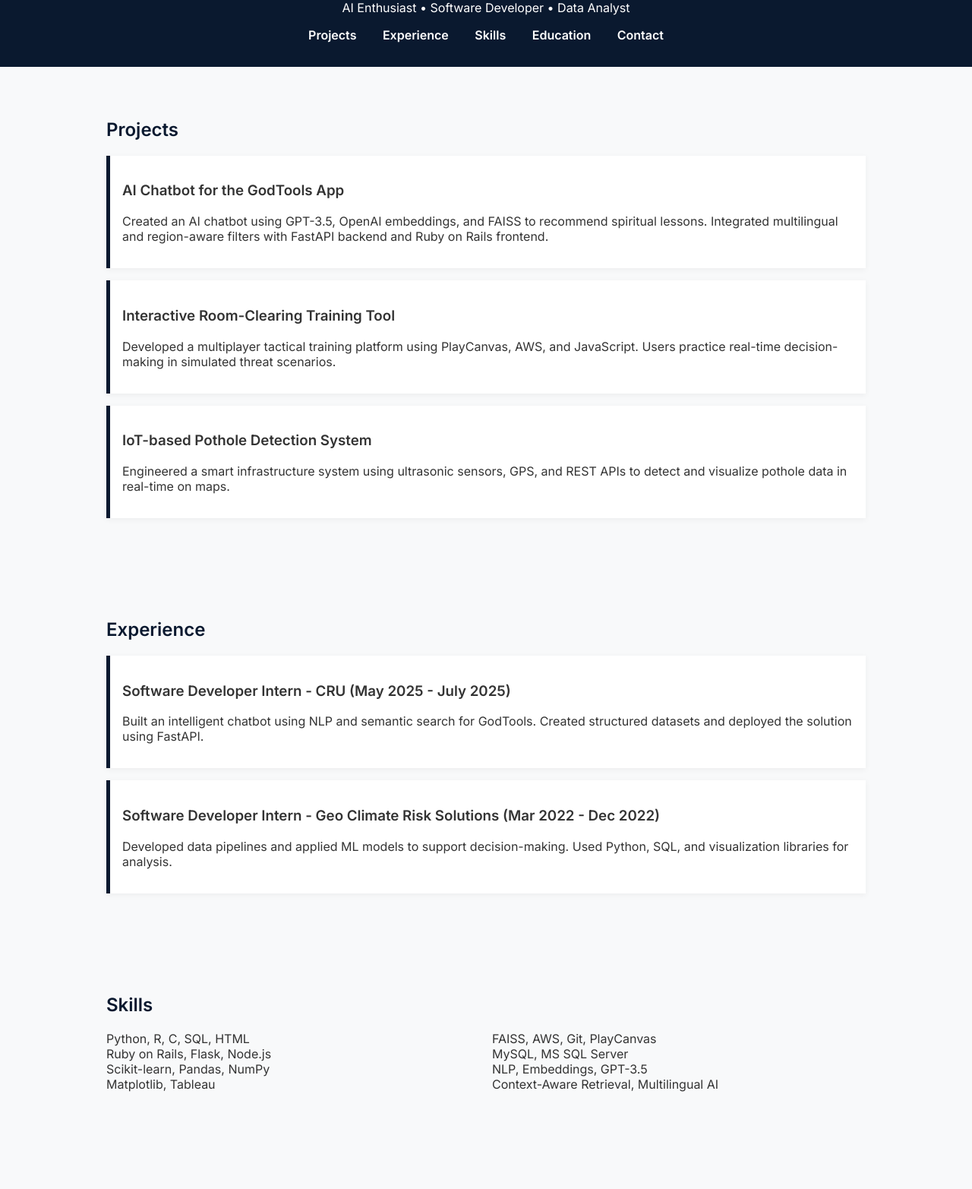
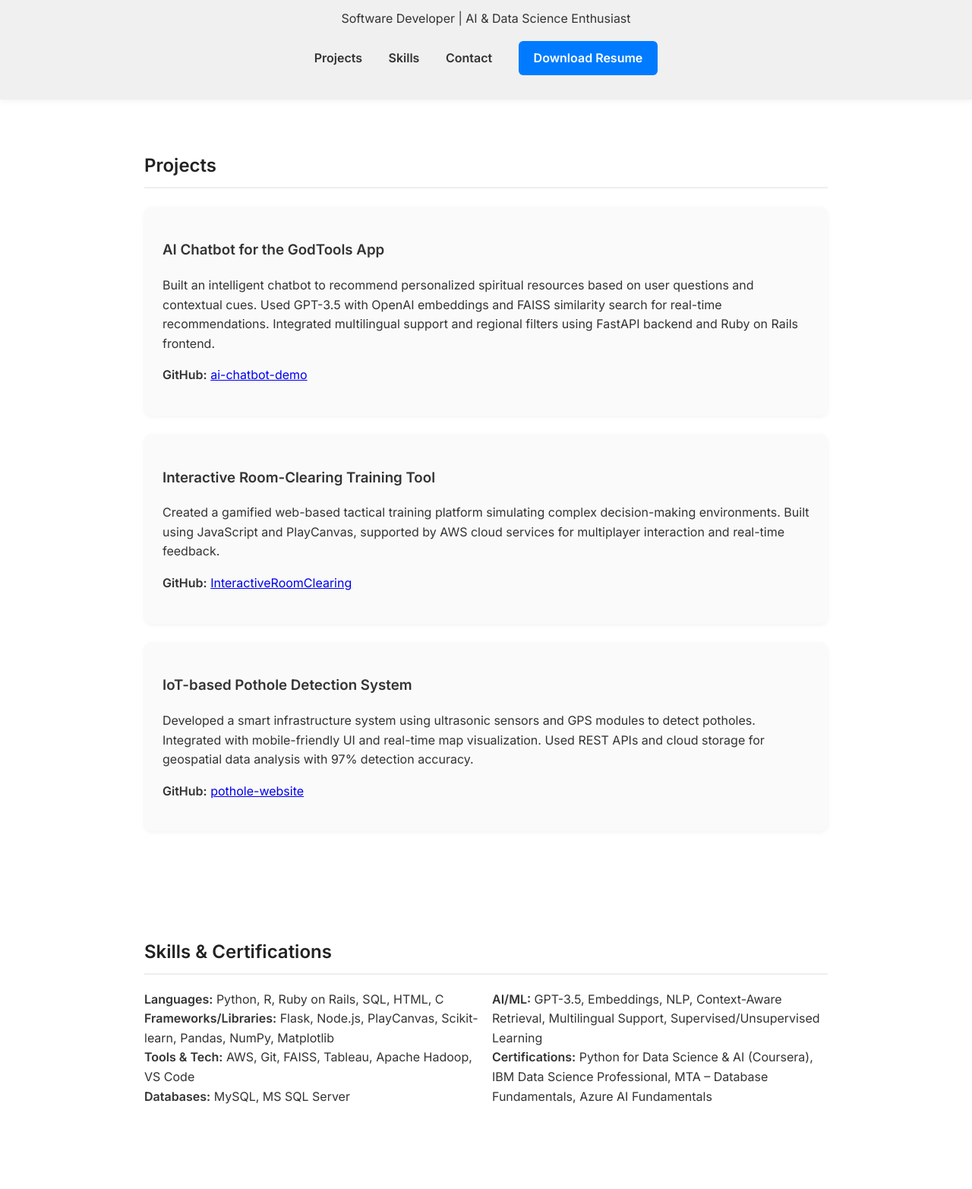
Before and after one commit to juliagrace07/Portfolio, a plain HTML site: page index.html in a window 1280 px wide. Shown: the part 114-1679 px from the top of the page at 76% size. Drawn offline with Linux system fonts and the light colour scheme.

Commit message:
Update index.html

```diff
--- a/index.html
+++ b/index.html
@@ -9,127 +9,128 @@
     body {
       font-family: 'Inter', sans-serif;
       margin: 0;
-      padding: 0;
-      background: #f8f9fa;
+      background: #ffffff;
       color: #333;
+      line-height: 1.6;
     }
     header {
-      background: #0a192f;
-      color: white;
+      background: #f0f0f0;
       padding: 2rem;
       text-align: center;
+      box-shadow: 0 2px 8px rgba(0, 0, 0, 0.05);
     }
     nav a {
-      color: white;
       margin: 0 15px;
       text-decoration: none;
-      font-weight: bold;
+      color: #333;
+      font-weight: 600;
+      transition: color 0.3s;
+    }
+    nav a:hover {
+      color: #007bff;
     }
     section {
       padding: 3rem 2rem;
-      max-width: 1000px;
+      max-width: 900px;
       margin: auto;
     }
     h2 {
-      color: #0a192f;
+      color: #222;
+      border-bottom: 2px solid #eee;
+      padding-bottom: 0.5rem;
     }
-    .project, .experience {
-      background: white;
-      padding: 1rem;
-      margin: 1rem 0;
-      border-left: 5px solid #0a192f;
-      box-shadow: 0 2px 8px rgba(0,0,0,0.05);
+    .card {
+      background: #fafafa;
+      border-radius: 10px;
+      padding: 1.5rem;
+      margin: 1.5rem 0;
+      transition: transform 0.2s, box-shadow 0.2s;
+      box-shadow: 0 2px 6px rgba(0,0,0,0.05);
     }
-    footer {
-      background: #0a192f;
+    .card:hover {
+      transform: translateY(-5px);
+      box-shadow: 0 4px 12px rgba(0,0,0,0.1);
+    }
+    a.btn {
+      display: inline-block;
+      padding: 10px 20px;
+      background: #007bff;
       color: white;
-      text-align: center;
-      padding: 2rem 1rem;
-      margin-top: 2rem;
+      text-decoration: none;
+      border-radius: 6px;
+      transition: background 0.3s;
+    }
+    a.btn:hover {
+      background: #0056b3;
     }
     ul.skills {
       columns: 2;
       list-style: none;
-      padding: 0;
+      padding-left: 0;
+    }
+    footer {
+      background: #f0f0f0;
+      text-align: center;
+      padding: 2rem 1rem;
+      margin-top: 3rem;
     }
   </style>
 </head>
 <body>
   <header>
     <h1>Julia Grace Muddada</h1>
-    <p>AI Enthusiast • Software Developer • Data Analyst</p>
+    <p>Software Developer | AI & Data Science Enthusiast</p>
     <nav>
       <a href="#projects">Projects</a>
-      <a href="#experience">Experience</a>
       <a href="#skills">Skills</a>
-      <a href="#education">Education</a>
       <a href="#contact">Contact</a>
+      <a href="Julia_Resume.pdf" class="btn" download>Download Resume</a>
     </nav>
   </header>
 
   <section id="projects">
     <h2>Projects</h2>
 
-    <div class="project">
+    <div class="card">
       <h3>AI Chatbot for the GodTools App</h3>
-      <p>Created an AI chatbot using GPT-3.5, OpenAI embeddings, and FAISS to recommend spiritual lessons. Integrated multilingual and region-aware filters with FastAPI backend and Ruby on Rails frontend.</p>
+      <p>Built an intelligent chatbot to recommend personalized spiritual resources based on user questions and contextual cues. Used GPT-3.5 with OpenAI embeddings and FAISS similarity search for real-time recommendations. Integrated multilingual support and regional filters using FastAPI backend and Ruby on Rails frontend.</p>
+      <p><strong>GitHub:</strong> <a href="https://github.com/juliagrace07/ai-chatbot-demo" target="_blank">ai-chatbot-demo</a></p>
     </div>
 
-    <div class="project">
+    <div class="card">
       <h3>Interactive Room-Clearing Training Tool</h3>
-      <p>Developed a multiplayer tactical training platform using PlayCanvas, AWS, and JavaScript. Users practice real-time decision-making in simulated threat scenarios.</p>
+      <p>Created a gamified web-based tactical training platform simulating complex decision-making environments. Built using JavaScript and PlayCanvas, supported by AWS cloud services for multiplayer interaction and real-time feedback.</p>
+      <p><strong>GitHub:</strong> <a href="https://github.com/juliagrace07/InteractiveRoomClearing" target="_blank">InteractiveRoomClearing</a></p>
     </div>
 
-    <div class="project">
+    <div class="card">
       <h3>IoT-based Pothole Detection System</h3>
-      <p>Engineered a smart infrastructure system using ultrasonic sensors, GPS, and REST APIs to detect and visualize pothole data in real-time on maps.</p>
-    </div>
-  </section>
-
-  <section id="experience">
-    <h2>Experience</h2>
-
-    <div class="experience">
-      <h3>Software Developer Intern - CRU (May 2025 - July 2025)</h3>
-      <p>Built an intelligent chatbot using NLP and semantic search for GodTools. Created structured datasets and deployed the solution using FastAPI.</p>
-    </div>
-
-    <div class="experience">
-      <h3>Software Developer Intern - Geo Climate Risk Solutions (Mar 2022 - Dec 2022)</h3>
-      <p>Developed data pipelines and applied ML models to support decision-making. Used Python, SQL, and visualization libraries for analysis.</p>
+      <p>Developed a smart infrastructure system using ultrasonic sensors and GPS modules to detect potholes. Integrated with mobile-friendly UI and real-time map visualization. Used REST APIs and cloud storage for geospatial data analysis with 97% detection accuracy.</p>
+      <p><strong>GitHub:</strong> <a href="https://github.com/juliagrace07/pothole-website" target="_blank">pothole-website</a></p>
     </div>
   </section>
 
   <section id="skills">
-    <h2>Skills</h2>
+    <h2>Skills & Certifications</h2>
     <ul class="skills">
-      <li>Python, R, C, SQL, HTML</li>
-      <li>Ruby on Rails, Flask, Node.js</li>
-      <li>Scikit-learn, Pandas, NumPy</li>
-      <li>Matplotlib, Tableau</li>
-      <li>FAISS, AWS, Git, PlayCanvas</li>
-      <li>MySQL, MS SQL Server</li>
-      <li>NLP, Embeddings, GPT-3.5</li>
-      <li>Context-Aware Retrieval, Multilingual AI</li>
+      <li><strong>Languages:</strong> Python, R, Ruby on Rails, SQL, HTML, C</li>
+      <li><strong>Frameworks/Libraries:</strong> Flask, Node.js, PlayCanvas, Scikit-learn, Pandas, NumPy, Matplotlib</li>
+      <li><strong>Tools & Tech:</strong> AWS, Git, FAISS, Tableau, Apache Hadoop, VS Code</li>
+      <li><strong>Databases:</strong> MySQL, MS SQL Server</li>
+      <li><strong>AI/ML:</strong> GPT-3.5, Embeddings, NLP, Context-Aware Retrieval, Multilingual Support, Supervised/Unsupervised Learning</li>
+      <li><strong>Certifications:</strong> Python for Data Science & AI (Coursera), IBM Data Science Professional, MTA – Database Fundamentals, Azure AI Fundamentals</li>
     </ul>
-  </section>
-
-  <section id="education">
-    <h2>Education</h2>
-    <p><strong>Wright State University</strong> (Expected Dec 2026)<br/>Master of Science in Computer Science — CGPA: 3.8</p>
-    <p><strong>Andhra University</strong> (2020–2024)<br/>Bachelor of Technology in CSE — CGPA: 3.75</p>
   </section>
 
   <section id="contact">
     <h2>Contact</h2>
     <p>Email: <a href="mailto:juliagrace424@gmail.com">juliagrace424@gmail.com</a></p>
-    <p>Phone: (614) 502 9367</p>
+    <p>LinkedIn: <a href="https://www.linkedin.com/in/julia-grace-muddada-6708271b3" target="_blank">Julia Grace Muddada</a></p>
     <p>Location: Dayton, Ohio</p>
-    <p>LinkedIn: <a href="https://www.linkedin.com/in/julia-grace-muddada-6708271b3" target="_blank">Julia's Profile</a></p>
   </section>
 
   <footer>
-    <p>© 2025 Julia Grace Muddada | Built with ❤️ in HTML</p>
+    <p>&copy; 2025 Julia Grace Muddada. All rights reserved.</p>
   </footer>
 </body>
 </html>
```
